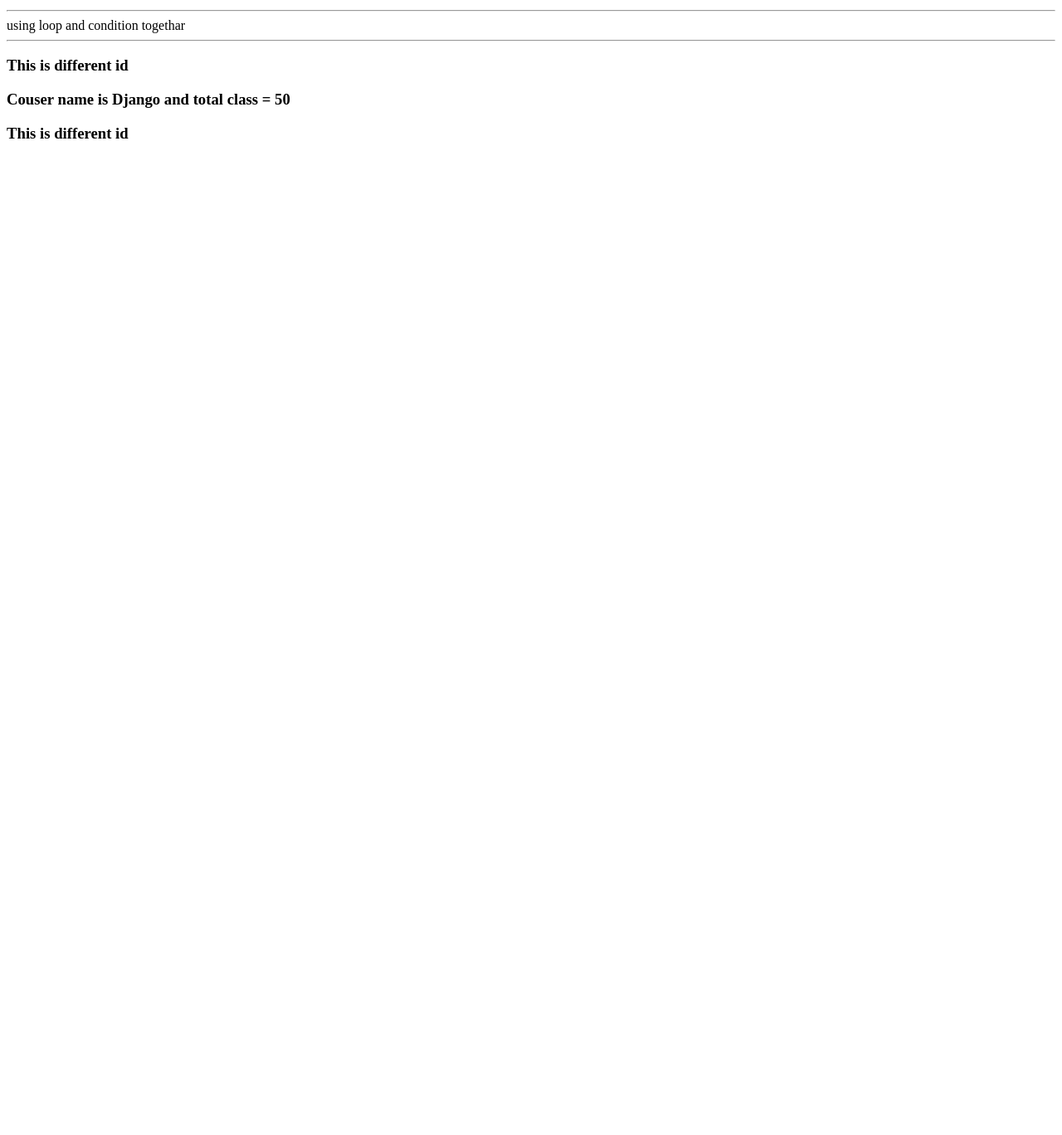
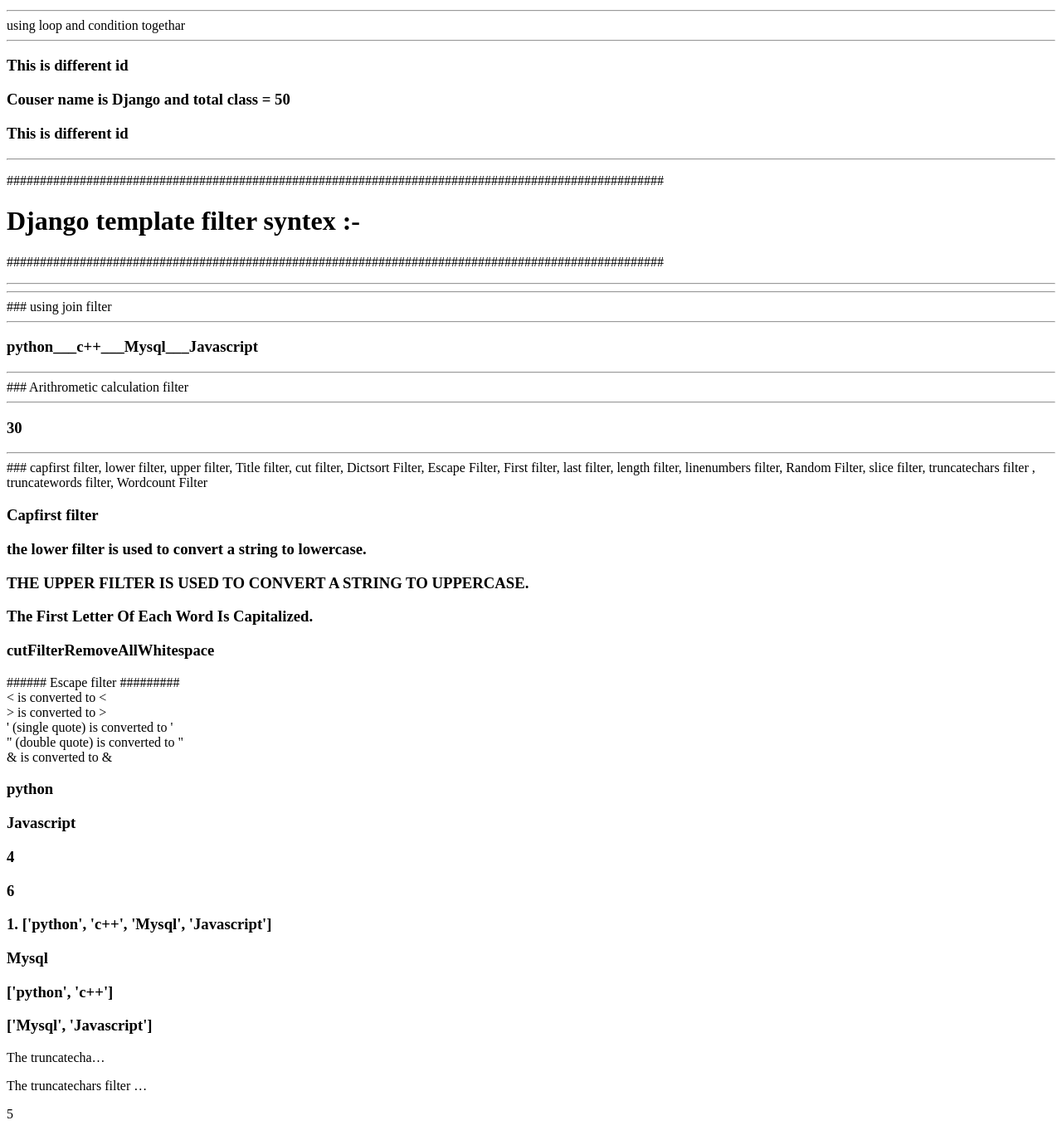
Before and after one commit to H-M-Nizum/Django_practice, a Django app: page /first_app/context_dic/ in a window 1280 px wide. Shown: the part 551-1919 px from the top of the page at 83% size. Before the commit the page ends 718 px from the top, so only its background shows below. Run offline with Django 4.2, Linux system fonts and the light colour scheme.

Commit message:
Django template filter

```diff
--- a/context/first_app/templates/context_dic.html
+++ b/context/first_app/templates/context_dic.html
@@ -58,5 +58,97 @@
     {% else %}
     <h3>This is different id</h3>
     {% endif %} {% endfor %}
+
+
+    <!-- django template filter   variable | filter_name  -->
+    <hr />
+    <p>
+      ###################################################################################################
+    </p>
+    <h1>Django template filter syntex :-</h1>
+    <p>
+      ###################################################################################################
+    </p>
+    <hr />
+
+    <!-- join filter -->
+    <hr />
+    <caption>
+      ### using join filter
+    </caption>
+    <hr />
+
+    <h3>{{ language | join:"___" }}</h3>
+
+    <!-- Arithrometic calculation filter -->
+    <hr />
+    <caption>
+      ### Arithrometic calculation filter
+    </caption>
+    <hr />
+
+    <h3>{{ 25 | add:'5' }}</h3>
+
+    <!-- capfirst => The capfirst filter is used to capitalize the first character of the value. -->
+    <!-- cut filter => remove all whitespace and remove all occurrences -->
+    <!-- First filter => The first filter is used to get the first item in a list. -->
+    <!-- last filter => The last filter is used to get the last item in a list. -->
+    <!-- length filter => count list and string length -->
+    <hr />
+    <caption>
+      ### capfirst filter, lower filter, upper filter, Title filter, cut filter,
+      Dictsort Filter, Escape Filter, First filter, last filter, length filter,
+      linenumbers filter, Random Filter, slice filter, truncatechars filter ,
+      truncatewords filter, Wordcount Filter
+    </caption>
+
+    <h3>{{'capfirst filter' | capfirst}}</h3>
+
+    <h3>
+      {{'The lower filter is used to convert a string to lowercase. ' | lower}}
+    </h3>
+    <h3>
+      {{'The upper filter is used to convert a string to uppercase. ' | upper}}
+    </h3>
+
+    <h3>{{'The first letter of each word is capitalized.' | title}}</h3>
+    <h3>{{'cut Filter Remove All Whitespace' | cut:" " }}</h3>
+    <p>
+      ###### Escape filter ######### <br />
+      < is converted to &lt; <br />
+      > is converted to &gt; <br />
+      ' (single quote) is converted to &#x27; <br />
+      " (double quote) is converted to &quot; <br />
+      & is converted to &amp;
+    </p>
+
+    <h3>{{language | first}}</h3>
+    <h3>{{language | last}}</h3>
+    <h3>{{language | length}}</h3>
+    <!-- count list length -->
+    <h3>{{language | first | length}}</h3>
+    <!-- count list first item string length -->
+
+    <!-- numbering iteam -->
+    <h3>{{language | linenumbers }}</h3>
+
+    <!-- Random Filter
+The random filter is used to return a random item from the given list. -->
+
+    <h3>{{language | random}}</h3>
+
+    <!-- The slice filter is used to return a slice of the given list. This filter will cut off a part of the list from the given index and returns a new list. -->
+
+    <h3>{{language | slice:":2"}}</h3>
+    <h3>{{language | slice:"2:"}}</h3>
+
+    <!-- The truncatechars filter and truncatechars filter is used to truncate a string if it is longer than the specified number of characters. Truncated strings will end with an ellipsis character (…). -->
+
+    <p>{{ 'The truncatechars filter and truncatechars' | truncatechars:16 }}</p>
+    <p>{{ 'The truncatechars filter and truncatechars' | truncatewords:3 }}</p>
+    <p>{{ 'The truncatechars filter and truncatechars' | wordcount }}</p>
   </body>
 </html>
+
+  </body>
+</html>
```
